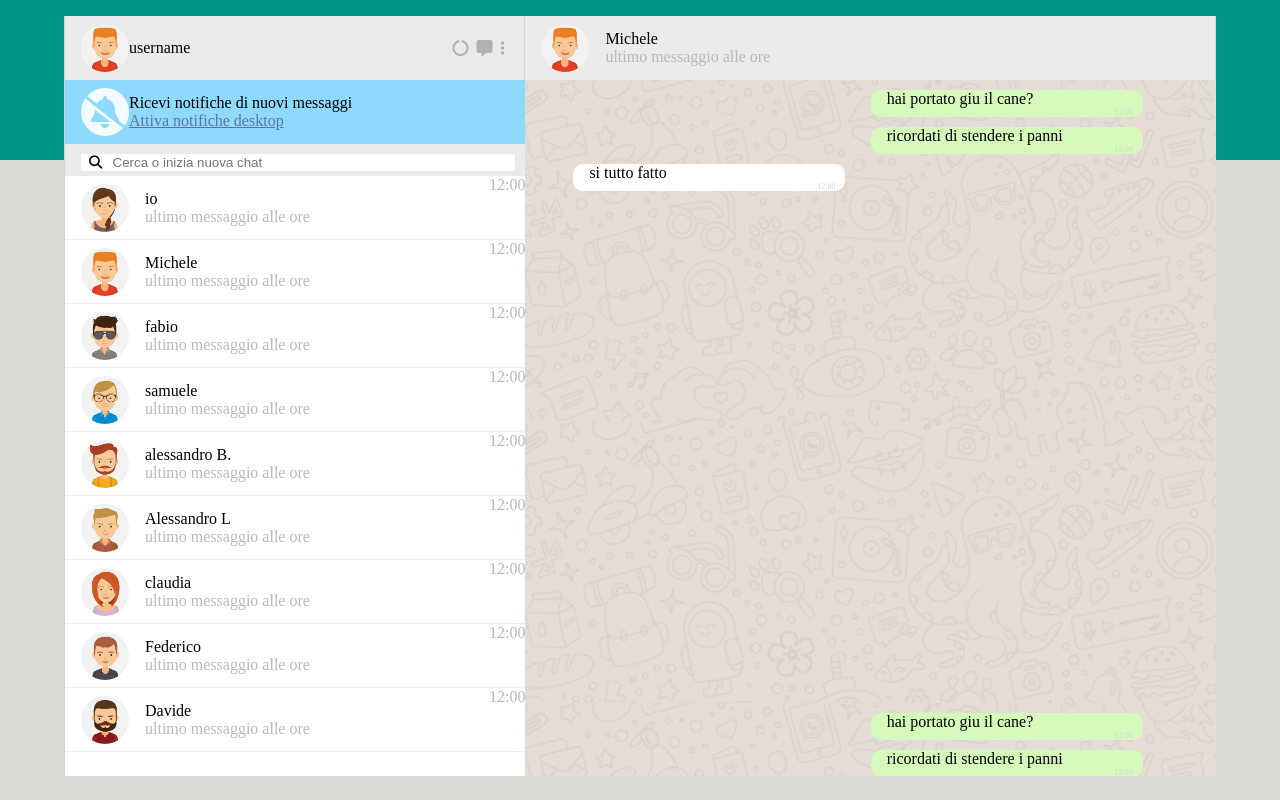
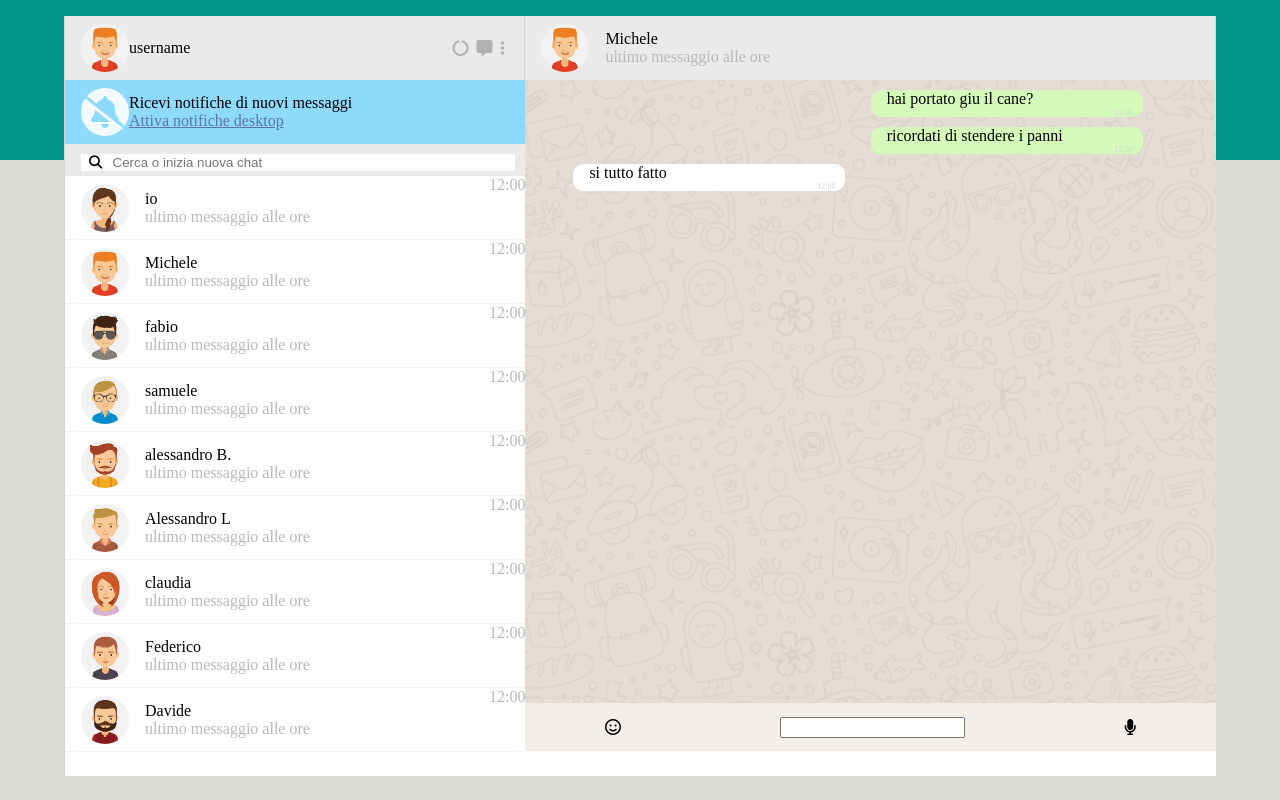
Before and after one commit to sidra1991/vue-boolzapp, a plain HTML site: page index.html in a window 1280 px wide. Drawn offline with nearby package versions, Linux system fonts and the light colour scheme.

Commit message:
ora l'input si svuota

```diff
--- a/index.html
+++ b/index.html
@@ -66,9 +66,9 @@
 
 
                     <!-- la chat -->
-                    <div class="chat" v-for="(el, index) in boolzappList" >
+                    <div class="chat" >
                         <div v-for="(el, index) in boolzappList[userFocus].message">
-                            <div class="message" :class=" el.of" >
+                            <div class="message" :class=" el.textOf" >
                                 <span>{{el.content}}</span>
                                 <div class="timeOfMessage" >12:00</div>
                             </div>
@@ -76,7 +76,9 @@
 
                     </div>
                     <div class="chatText">
-
+                        <i class="fa-regular fa-face-smile"></i>
+                        <input id="textToText" v-model="textToText" type="text" @keyup.enter="textMessage(userFocus)" >
+                        <i class="fa-solid fa-microphone"></i>
                     </div>
                 </div>
 
--- a/stile/script.js
+++ b/stile/script.js
@@ -23,17 +23,17 @@ const app = new Vue({
                 uTime: "12:00",
                 message: [
                     {
-                        of : "userMessage",
+                        textOf : "userMessage",
                         content:"hai portato giu il cane?",
                         hours:"15:30",
                     },
                     {
-                        of : "userMessage",
+                        textOf : "userMessage",
                         content:"ricordati di stendere i panni",
                         hours:"15:50"
                     },
                     {
-                        of: "friendMessage",
+                        textOf: "friendMessage",
                         content:"si tutto fatto",
                         hours:"16:15",
                     },
@@ -47,7 +47,7 @@ const app = new Vue({
                 message: [
 
                     {
-                        of:"",
+                        textOf:"",
                         content:"",
                         hours:"",
                     },
@@ -60,7 +60,7 @@ const app = new Vue({
                 uTime: "12:00",
                 message: [
                     {
-                        of:"",
+                        textOf:"",
                         content:"",
                         hours:"",
                     },
@@ -73,7 +73,7 @@ const app = new Vue({
                 uTime: "12:00",
                 message: [
                     {
-                        of:"",
+                        textOf:"",
                         content:"",
                         hours:"",
                     },
@@ -86,7 +86,7 @@ const app = new Vue({
                 uTime: "12:00",
                 message: [
                     {
-                        of:"",
+                        textOf:"",
                         content:"",
                         hours:"",
                     },
@@ -99,7 +99,7 @@ const app = new Vue({
                 uTime: "12:00",
                 message: [
                     {
-                        of:"",
+                        textOf:"",
                         content:"",
                         hours:"",
                     },
@@ -112,7 +112,7 @@ const app = new Vue({
                 uTime: "12:00",
                 message: [
                     {
-                        of:"",
+                        textOf:"",
                         content:"",
                         hours:"",
                     },
@@ -125,7 +125,7 @@ const app = new Vue({
                 uTime: "12:00",
                 message: [
                     {
-                        of:"",
+                        textOf:"",
                         content:"",
                         hours:"",
                     },
@@ -142,5 +142,20 @@ const app = new Vue({
             console.log(this.userFocus)
 
         },
+        textMessage(userFocus) {
+
+            point = this.boolzappList[userFocus].message;
+            textOf = "userMessage";
+            content = this.textToText;
+            hours="12:00";
+            if (content != "") {
+                point.push({ textOf,content,hours });
+                this.textToText = '';
+            }
+            console.log(textOf)
+            console.log(content)
+            console.log(hours)
+            console.log(point)
+        }
     },
 });
--- a/stile/stile.css
+++ b/stile/stile.css
@@ -73,7 +73,9 @@
 .chatText {
     background-color: #f3eeea;
     height: 3rem;
-
+    display: flex;
+    align-items: center;
+    justify-content: space-around;
 }
 
 .friend {
```
